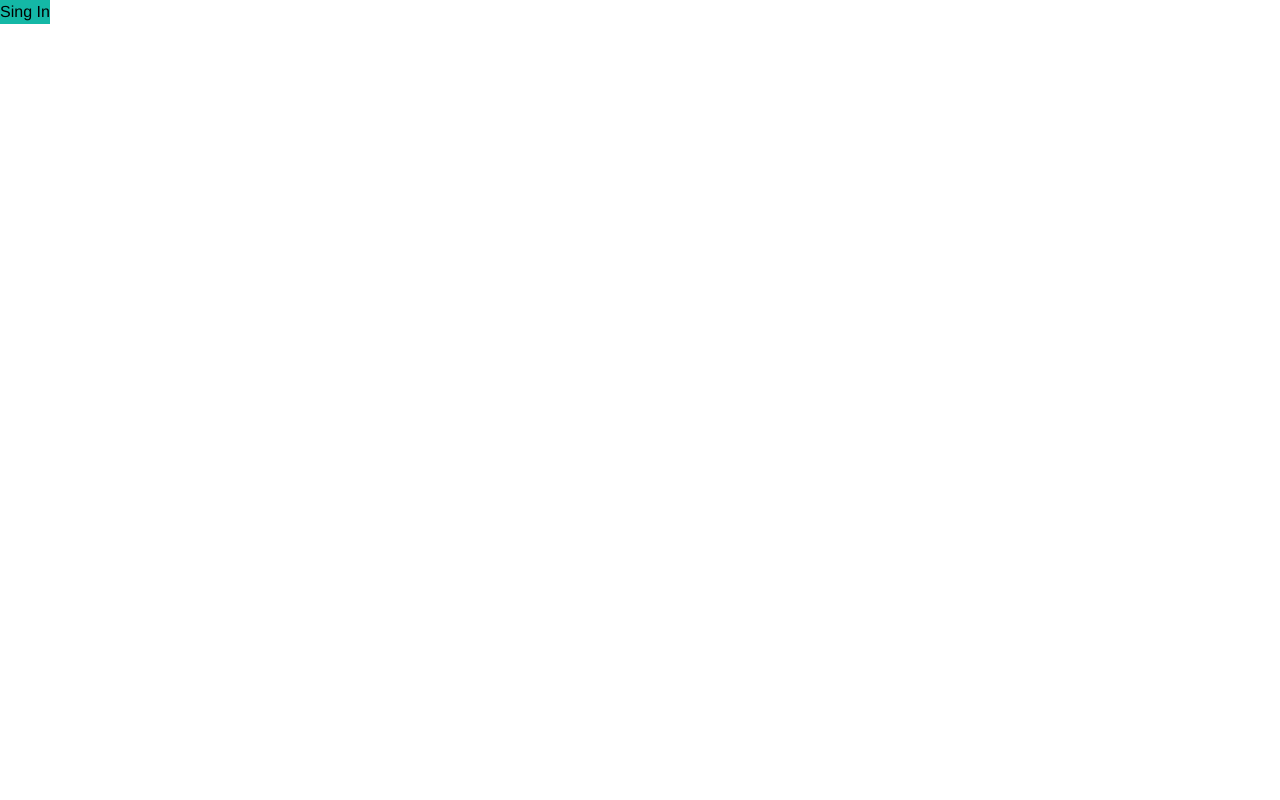
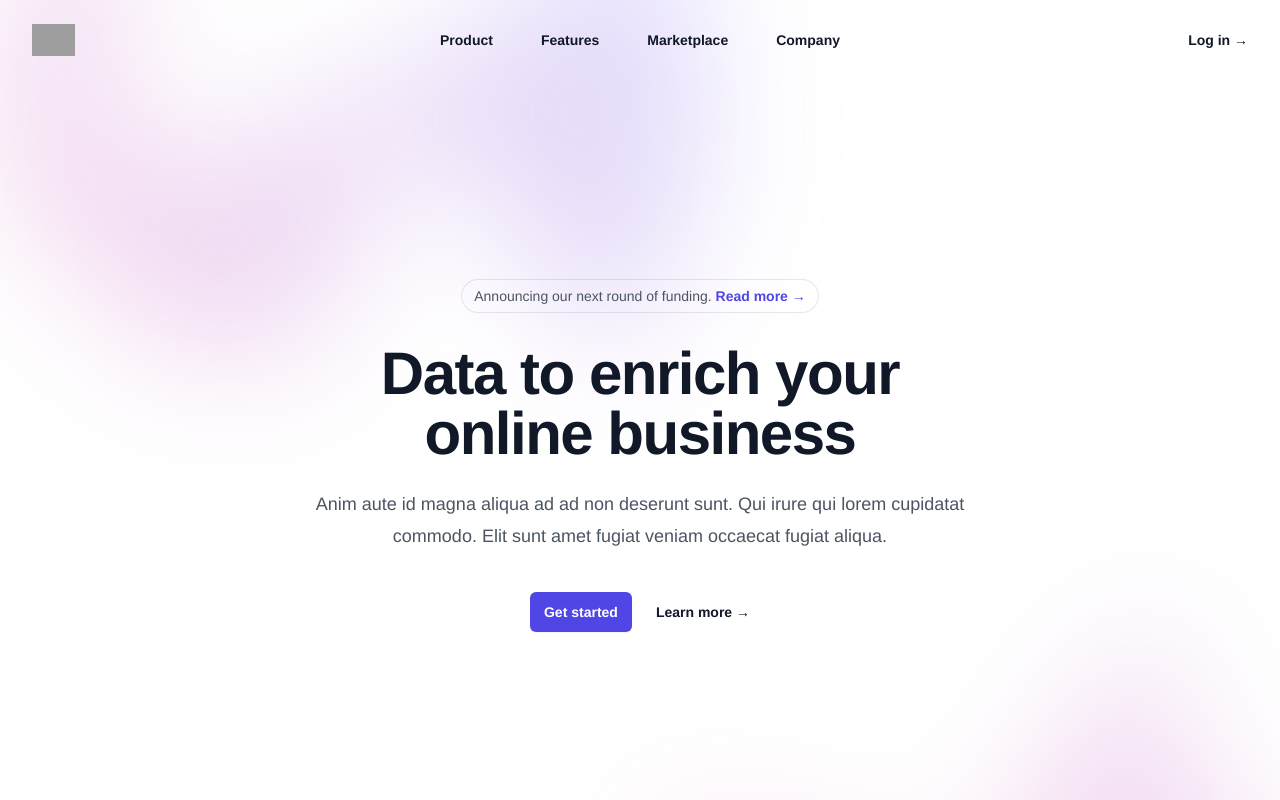
Before and after one commit to Poluslg/pmusicnew, a React (Vite) app: page / in a window 1280 px wide. Built offline with nearby package versions, Linux system fonts and the light colour scheme; grey boxes are pictures that could not be loaded; a web font is replaced by a local one.

Commit message:
homepage

```diff
--- a/package.json
+++ b/package.json
@@ -10,6 +10,7 @@
     "preview": "vite preview"
   },
   "dependencies": {
+    "@babeard/svelte-heroicons": "^2.0.0-rc.0",
     "@headlessui/react": "^1.7.14",
     "@heroicons/react": "^2.0.18",
     "firebase": "^9.22.0",
--- a/src/Components/Home.jsx
+++ b/src/Components/Home.jsx
@@ -1,20 +1,177 @@
-import { useNavigate } from "react-router-dom";
+import { useState } from "react";
+import { Dialog } from "@headlessui/react";
+import { Bars3Icon, XMarkIcon } from "@heroicons/react/24/outline";
+
+const navigation = [
+  { name: "Product", href: "#" },
+  { name: "Features", href: "#" },
+  { name: "Marketplace", href: "#" },
+  { name: "Company", href: "#" },
+];
 
 export const Home = () => {
-  const navigate = useNavigate();
-  const singin = () => {
-    const link = "Login";
-    navigate(link);
-  };
+  const [mobileMenuOpen, setMobileMenuOpen] = useState(false);
+  return (
+    <div className="bg-white">
+      <header className="absolute inset-x-0 top-0 z-50">
+        <nav
+          className="flex items-center justify-between p-6 lg:px-8"
+          aria-label="Global"
+        >
+          <div className="flex lg:flex-1">
+            <a href="/" className="-m-1.5 p-1.5">
+              <span className="sr-only">PMusic</span>
+              <img
+                className="h-8 w-auto"
+                src="https://tailwindui.com/img/logos/mark.svg?color=indigo&shade=600"
+                alt=""
+              />
+            </a>
+          </div>
+          <div className="flex lg:hidden">
+            <button
+              type="button"
+              className="-m-2.5 inline-flex items-center justify-center rounded-md p-2.5 text-gray-700"
+              onClick={() => setMobileMenuOpen(true)}
+            >
+              <span className="sr-only">Open main menu</span>
+              <Bars3Icon className="h-6 w-6" aria-hidden="true" />
+            </button>
+          </div>
+          <div className="hidden lg:flex lg:gap-x-12">
+            {navigation.map((item) => (
+              <a
+                key={item.name}
+                href={item.href}
+                className="text-sm font-semibold leading-6 text-gray-900"
+              >
+                {item.name}
+              </a>
+            ))}
+          </div>
+          <div className="hidden lg:flex lg:flex-1 lg:justify-end">
+            <a
+              href="/login"
+              className="text-sm font-semibold leading-6 text-gray-900"
+            >
+              Log in <span aria-hidden="true">&rarr;</span>
+            </a>
+          </div>
+        </nav>
+        <Dialog
+          as="div"
+          className="lg:hidden"
+          open={mobileMenuOpen}
+          onClose={setMobileMenuOpen}
+        >
+          <div className="fixed inset-0 z-50" />
+          <Dialog.Panel className="fixed inset-y-0 right-0 z-50 w-full overflow-y-auto bg-white px-6 py-6 sm:max-w-sm sm:ring-1 sm:ring-gray-900/10">
+            <div className="flex items-center justify-between">
+              <a href="/" className="-m-1.5 p-1.5">
+                <span className="sr-only">Your Company</span>
+                <img
+                  className="h-8 w-auto"
+                  src="https://tailwindui.com/img/logos/mark.svg?color=indigo&shade=600"
+                  alt=""
+                />
+              </a>
+              <button
+                type="button"
+                className="-m-2.5 rounded-md p-2.5 text-gray-700"
+                onClick={() => setMobileMenuOpen(false)}
+              >
+                <span className="sr-only">Close menu</span>
+                <XMarkIcon className="h-6 w-6" aria-hidden="true" />
+              </button>
+            </div>
+            <div className="mt-6 flow-root">
+              <div className="-my-6 divide-y divide-gray-500/10">
+                <div className="space-y-2 py-6">
+                  {navigation.map((item) => (
+                    <a
+                      key={item.name}
+                      href={item.href}
+                      className="-mx-3 block rounded-lg px-3 py-2 text-base font-semibold leading-7 text-gray-900 hover:bg-gray-50"
+                    >
+                      {item.name}
+                    </a>
+                  ))}
+                </div>
+                <div className="py-6">
+                  <a
+                    href="/login"
+                    className="-mx-3 block rounded-lg px-3 py-2.5 text-base font-semibold leading-7 text-gray-900 hover:bg-gray-50"
+                  >
+                    Log in
+                  </a>
+                </div>
+              </div>
+            </div>
+          </Dialog.Panel>
+        </Dialog>
+      </header>
 
-  return (
-    <div>
-
-      <button
-      className="bg-teal-500"
-       onClick={singin}
-       >Sing In
-       </button>
+      <div className="relative isolate px-6 pt-14 lg:px-8">
+        <div
+          className="absolute inset-x-0 -top-40 -z-10 transform-gpu overflow-hidden blur-3xl sm:-top-80"
+          aria-hidden="true"
+        >
+          <div
+            className="relative left-[calc(50%-11rem)] aspect-[1155/678] w-[36.125rem] -translate-x-1/2 rotate-[30deg] bg-gradient-to-tr from-[#ff80b5] to-[#9089fc] opacity-30 sm:left-[calc(50%-30rem)] sm:w-[72.1875rem]"
+            style={{
+              clipPath:
+                "polygon(74.1% 44.1%, 100% 61.6%, 97.5% 26.9%, 85.5% 0.1%, 80.7% 2%, 72.5% 32.5%, 60.2% 62.4%, 52.4% 68.1%, 47.5% 58.3%, 45.2% 34.5%, 27.5% 76.7%, 0.1% 64.9%, 17.9% 100%, 27.6% 76.8%, 76.1% 97.7%, 74.1% 44.1%)",
+            }}
+          />
+        </div>
+        <div className="mx-auto max-w-2xl py-32 sm:py-48 lg:py-56">
+          <div className="hidden sm:mb-8 sm:flex sm:justify-center">
+            <div className="relative rounded-full px-3 py-1 text-sm leading-6 text-gray-600 ring-1 ring-gray-900/10 hover:ring-gray-900/20">
+              Announcing our next round of funding.{" "}
+              <a href="#" className="font-semibold text-indigo-600">
+                <span className="absolute inset-0" aria-hidden="true" />
+                Read more <span aria-hidden="true">&rarr;</span>
+              </a>
+            </div>
+          </div>
+          <div className="text-center">
+            <h1 className="text-4xl font-bold tracking-tight text-gray-900 sm:text-6xl">
+              Data to enrich your online business
+            </h1>
+            <p className="mt-6 text-lg leading-8 text-gray-600">
+              Anim aute id magna aliqua ad ad non deserunt sunt. Qui irure qui
+              lorem cupidatat commodo. Elit sunt amet fugiat veniam occaecat
+              fugiat aliqua.
+            </p>
+            <div className="mt-10 flex items-center justify-center gap-x-6">
+              <a
+                href="#"
+                className="rounded-md bg-indigo-600 px-3.5 py-2.5 text-sm font-semibold text-white shadow-sm hover:bg-indigo-500 focus-visible:outline focus-visible:outline-2 focus-visible:outline-offset-2 focus-visible:outline-indigo-600"
+              >
+                Get started
+              </a>
+              <a
+                href="#"
+                className="text-sm font-semibold leading-6 text-gray-900"
+              >
+                Learn more <span aria-hidden="true">→</span>
+              </a>
+            </div>
+          </div>
+        </div>
+        <div
+          className="absolute inset-x-0 top-[calc(100%-13rem)] -z-10 transform-gpu overflow-hidden blur-3xl sm:top-[calc(100%-30rem)]"
+          aria-hidden="true"
+        >
+          <div
+            className="relative left-[calc(50%+3rem)] aspect-[1155/678] w-[36.125rem] -translate-x-1/2 bg-gradient-to-tr from-[#ff80b5] to-[#9089fc] opacity-30 sm:left-[calc(50%+36rem)] sm:w-[72.1875rem]"
+            style={{
+              clipPath:
+                "polygon(74.1% 44.1%, 100% 61.6%, 97.5% 26.9%, 85.5% 0.1%, 80.7% 2%, 72.5% 32.5%, 60.2% 62.4%, 52.4% 68.1%, 47.5% 58.3%, 45.2% 34.5%, 27.5% 76.7%, 0.1% 64.9%, 17.9% 100%, 27.6% 76.8%, 76.1% 97.7%, 74.1% 44.1%)",
+            }}
+          />
+        </div>
+      </div>
     </div>
   );
 };
--- a/src/Components/Login.jsx
+++ b/src/Components/Login.jsx
@@ -36,6 +36,10 @@
       });
   };
 
+  const checkRememberMe = () => {
+    console.log("Checking remember");
+  };
+
   const cancel = () => {
     navigateTo("/");
   };
@@ -49,7 +53,7 @@
   };
   return (
     <>
-      <div className="flex min-h-full items-center justify-center py-12 px-4 sm:px-6 lg:px-8">
+      <div className="flex min-h-full items-center justify-center pb-12 px-4 sm:px-6 lg:px-8">
         <div className="w-full max-w-md space-y-8">
           <div>
             <img
@@ -61,7 +65,9 @@
               Sign in to your account
             </h2>
           </div>
-
+          <div className=" text-center text-red-500 text-[16px] font-serif">
+            <h1>{error}</h1>
+          </div>
           <form className="-space-y-px rounded-md shadow-sm" onSubmit={login}>
             <div>
               <label htmlFor="email-address" className="sr-only">
@@ -72,7 +78,6 @@
                 name="email"
                 type="email"
                 autoComplete="email"
-                required
                 className="relative block w-full appearance-none rounded-none rounded-t-md border border-gray-300 px-3 py-2 text-gray-900 placeholder-gray-500 focus:z-10 focus:border-indigo-500 focus:outline-none focus:ring-indigo-500 sm:text-sm"
                 placeholder="Email address"
                 value={email}
@@ -97,9 +102,7 @@
               />
             </div>
           </form>
-          <div className="lerror">
-            <h1>{error}</h1>
-          </div>
+
           <div className="flex items-center justify-between">
             <div className="flex items-center">
               <input
@@ -107,6 +110,7 @@
                 name="remember-me"
                 type="checkbox"
                 className="h-4 w-4 rounded border-gray-300 text-indigo-600 focus:ring-indigo-500"
+                onClick={checkRememberMe}
               />
               <label
                 htmlFor="remember-me"
--- a/src/Components/polu.jsx
+++ b/src/Components/polu.jsx
@@ -1,9 +1,8 @@
-import React from 'react'
 
 export default function polu() {
   return (
     <div id='polu'>
       polu
-          </div>
+     </div>
   )
 }
--- a/src/index.css
+++ b/src/index.css
@@ -1,5 +1,5 @@
 :root {
-  font-family: Inter, system-ui, Avenir, Helvetica, Arial, sans-serif;
+  /* font-family: Inter, system-ui, Avenir, ; */
   line-height: 1.5;
   font-weight: 400;
 }
@@ -14,6 +14,7 @@
   width: 100%;
   margin: 0px;
   padding: 0px;
+  overflow: hidden;
 }
 
 #root {
```
Also changed, not shown: index.html (+4 -3 lines), src/Components/Newac.jsx (+10 -12 lines), 1 other file (tests, documents, lock files or other folders).
